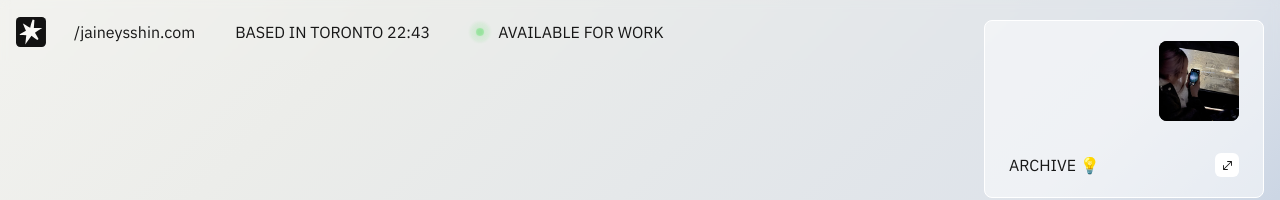
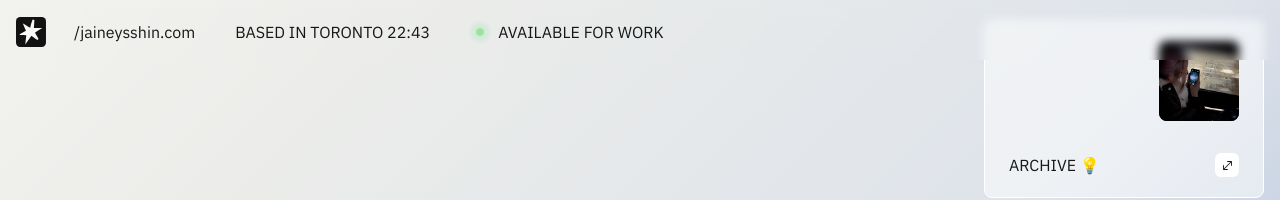
Before and after one commit to sjaine/portfolio_v2, a Next.js app: page / in a window 1280 px wide. Shown: the top 200 px of the page. Built offline with nearby package versions, Linux system fonts and the light colour scheme.

Commit message:
Optimization

```diff
--- a/app/components/layout/Navbar.tsx
+++ b/app/components/layout/Navbar.tsx
@@ -6,7 +6,7 @@ import Image from "next/image";
 export default function Navbar() {
   return (
     <>
-      <div className="fixed pointer-events-none backdrop z-0" />
+      <div className="fixed pointer-events-none backdrop z-10" />
       <header className="fixed top-4 left-4 z-50">
         <nav className="text-base flex justify-center items-center gap-7">
           <Link href="/" className="relative aspect-square w-[30px] cursor-pointer">
--- a/app/globals.css
+++ b/app/globals.css
@@ -20,6 +20,7 @@
 * {
   -ms-overflow-style: none;  /* IE and Edge */
   scrollbar-width: none;  /* Firefox */
+  scroll-behavior: smooth;
 }
 
 *::-webkit-scrollbar {
@@ -160,3 +161,7 @@ ul ul {
   margin-left: 0 !important;
   margin-right: 0 !important;
 }
+
+.scroll-smooth {
+  scroll-behavior: smooth;
+}
--- a/app/page.tsx
+++ b/app/page.tsx
@@ -49,7 +49,7 @@ export default function Home() {
         <SidePanel onHover={handleHover} />
       </div>
 
-      <div className="fixed top-4 right-4 md:top-auto md:right-auto md:bottom-4 md:left-4 ![letter-spacing:0em] point uppercase text-[9px] md:text-sm leading-[120%]">© 2026 Jaine Shin. <br className="md:hidden" />
+      <div className="fixed top-4 right-4 md:top-auto md:right-auto md:bottom-4 md:left-4 ![letter-spacing:0em] point uppercase text-[9px] md:text-sm leading-[120%] z-[99] pointer-events-none ">© 2026 Jaine Shin. <br className="md:hidden" />
   {" "}Hand-coded with {"<3"}</div>
     </div>
   );
```
